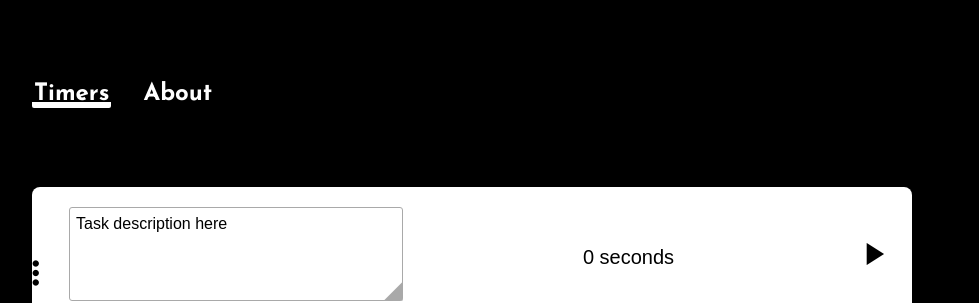
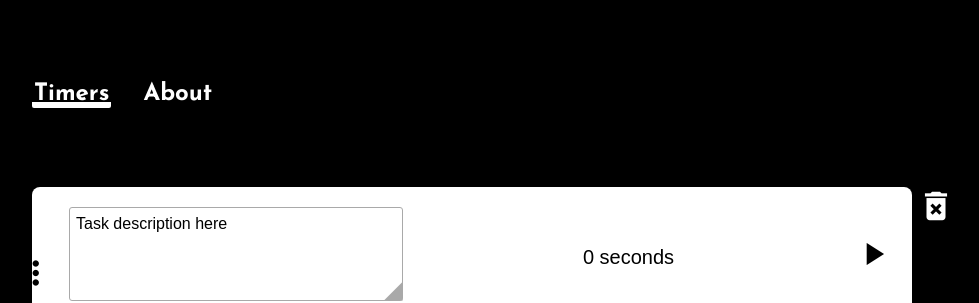
Before and after one commit to campbellgoe/tasktimer, a Next.js app: page / in a window 1280 px wide. Shown: the top 303 px of the page, without its empty margins (168-1147 px from the left). Built offline with nearby package versions, Linux system fonts and the light colour scheme; a web font is replaced by a local one.

Commit message:
delete tasks/timers

```diff
--- a/components/Task.js
+++ b/components/Task.js
@@ -49,10 +49,27 @@ export default class Task extends Component {
               <i className="material-icons btn-timer">pause</i>
             }
           </div>
+          <i className="material-icons delete-task"
+            onClick={()=>{
+              if(confirm("Are you sure you want to delete this task?")) this.props.deleteTask();
+            }}
+          >delete_forever</i>
         </div>
         <style jsx>{`
           .timer {
             padding-top: 5px;
+          }
+          .delete-task {
+            position: absolute;
+            right: -43px;
+            top: 0;
+            font-size: 38px;
+            color: white;
+            cursor: pointer;
+            user-select: none;
+          }
+          .delete-task:hover {
+            color: rgb(255,100,100);
           }
           .task {
             background-color: #ffffff;
--- a/pages/about.js
+++ b/pages/about.js
@@ -4,6 +4,5 @@ export default () => (
     <Layout>
        <p>This app is for designers, freelancers, and other workers who want to track how much time they spend on their work.</p>
        <p>Make a timer for each task in your project, start and stop the timers as you work on each task.</p>
-       <p>This app will also show you the total time spent on tasks within a project, and the total time spent on all projects.</p>
     </Layout>
 )
--- a/pages/index.js
+++ b/pages/index.js
@@ -7,7 +7,7 @@ import {
   arrayMove
 } from 'react-sortable-hoc';
 const SortableTask = SortableElement((taskData) => <Task {...taskData}>{taskData.children}</Task>);
-const SortableTasks = SortableContainer(({tasks, editDescription, toggleTimer, editTextareaSize}) => {
+const SortableTasks = SortableContainer(({tasks, editDescription, toggleTimer, editTextareaSize, deleteTask}) => {
   return (
     <ul>
       {tasks.map(({description, elapsedTime, paused, timeLastStarted, textarea}, i) => {
@@ -22,6 +22,7 @@ const SortableTasks = SortableContainer(({tasks, editDescription, toggleTimer, e
           toggleTimer={()=>toggleTimer(i)}
           textarea={textarea}
           editTextareaSize={(w,h)=>editTextareaSize(w,h,i)}
+          deleteTask={()=>deleteTask(i)}
           >
             {description}
           </SortableTask>
@@ -144,6 +145,13 @@ export default class App extends Component {
           tasks
         });
       }}
+      deleteTask={(i)=>{
+        const tasks = [...this.state.tasks];
+        tasks.splice(i, 1);
+        this.setState({
+          tasks
+        });
+      }}
       />
       <NewTaskButton onClick={()=>{
         this.setState(({tasks})=>{
```
